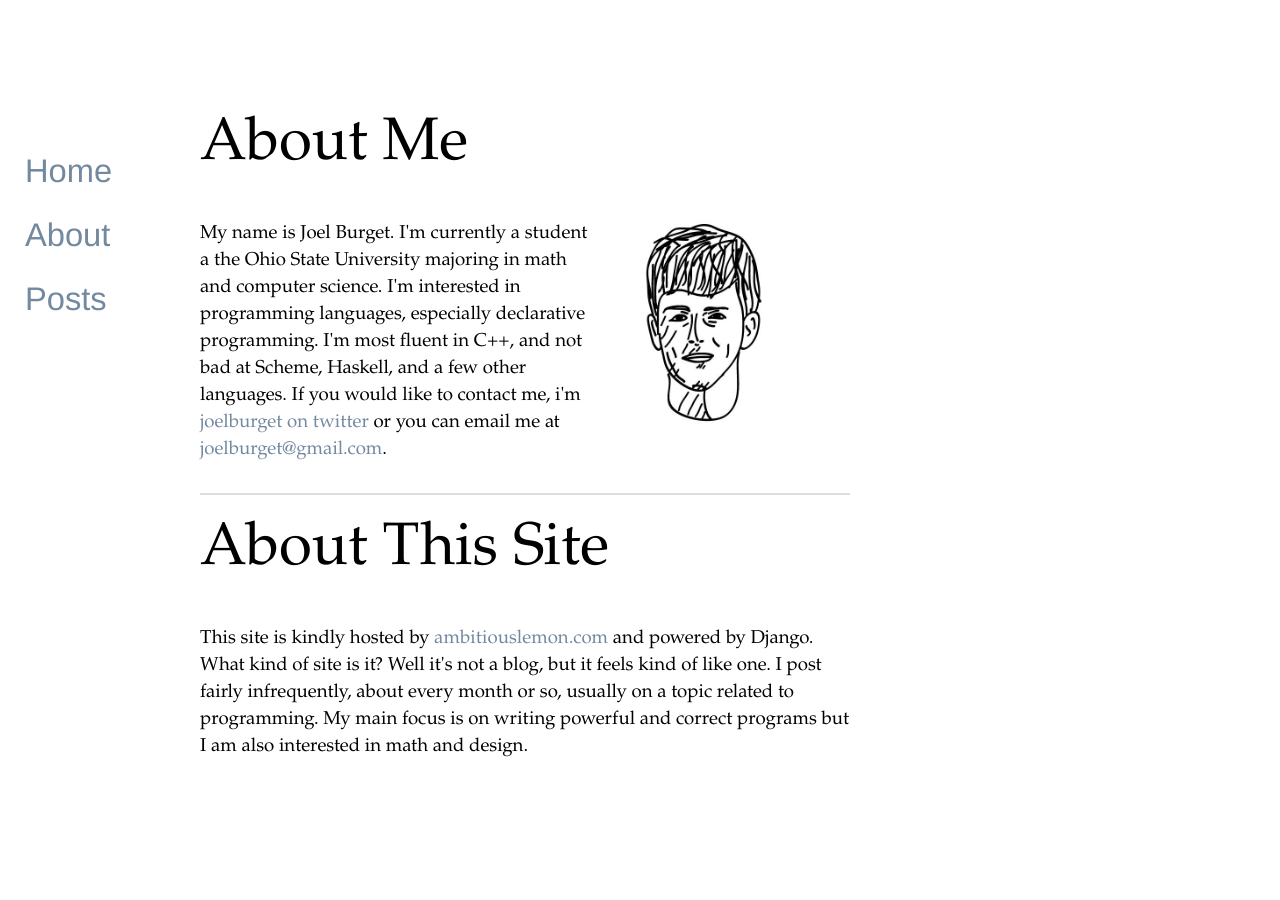
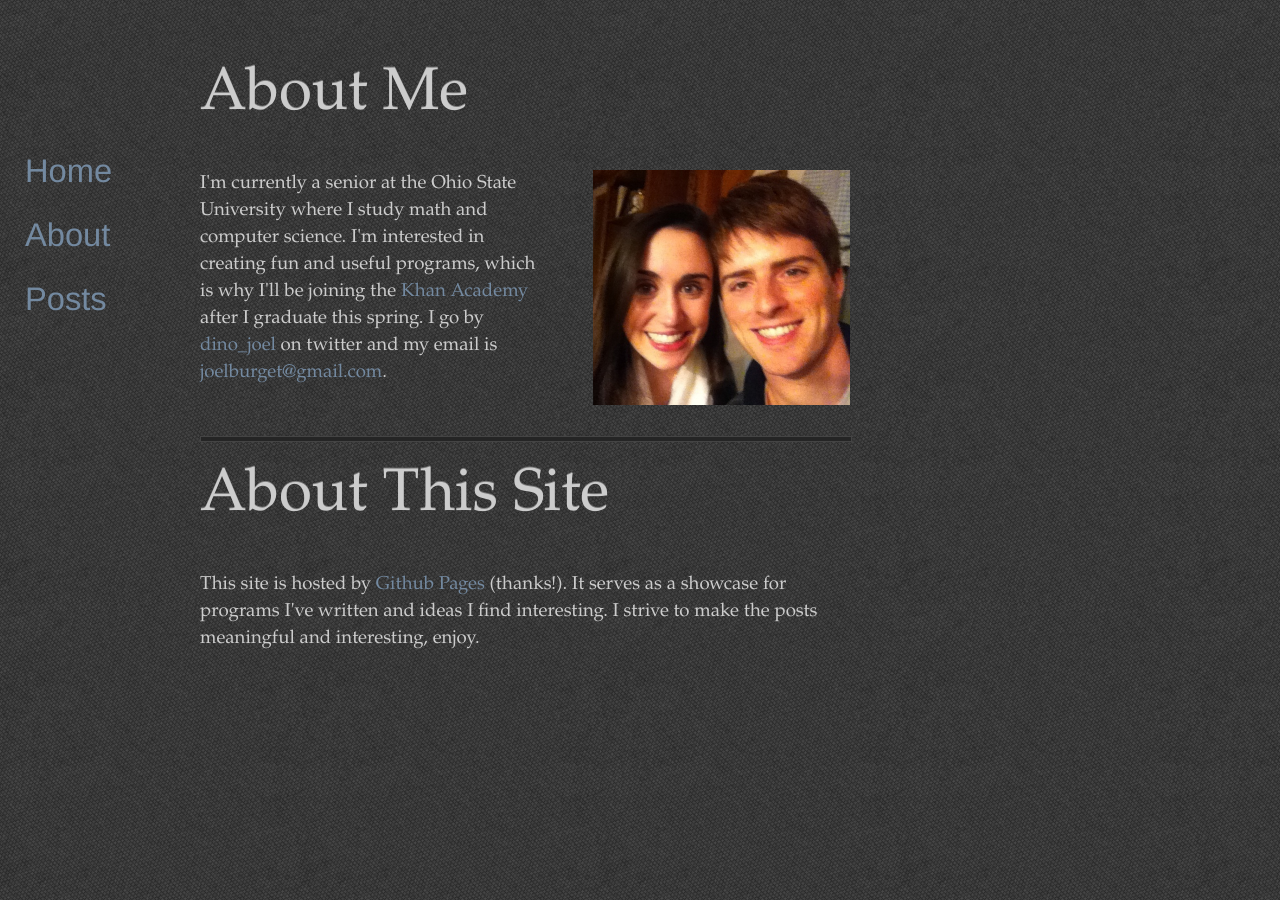
Before and after one commit to joelburget/website, a Jekyll site: the page built from _posts/2011-2-26-about.html, in a window 1280 px wide. Built offline with Jekyll 4.4.1, drawn with Linux system fonts in a browser that asks for light colours; nearby versions of some CDN libraries.

Commit message:
Major changes to many posts

```diff
--- a/_posts/2011-2-26-about.html
+++ b/_posts/2011-2-26-about.html
@@ -4,31 +4,29 @@ title: About
 header: |
   <link rel='stylesheet' type='text/css' href='/media/css/about.css'>
 script: |
-  <script type="text/javascript" src="http://ajax.googleapis.com/ajax/libs/jquery/1.5.2/jquery.min.js"></script>
+  <script type="text/javascript" src="http://ajax.googleapis.com/ajax/libs/jquery/1.7.1/jquery.min.js"></script>
   <script>
   /*This is the most paranoid bit of code I've ever seen*/
     var a = "joel";
     var b = "et@gma";
     var c = "bur";
     var d = "il.com";
-    $('a.email').replaceWith("<a href=\"mailto:" + a + c + 'g' + b + d + "\">" + a + c + 'g' + b + d + "</a>");
+    $('a.email').replaceWith('<a href="mailto:' + a + c + 'g' + b + d + '">' + a + c + 'g' + b + d + '</a>');
   </script>
 ---
-<div id="wrapper">
-  <div id="aboutMe">
+<div id=wrapper>
+  <div id=topSection>
     <h2>About Me</h2>
-    <p>
-      My name is Joel Burget. I'm currently a student a the Ohio State University majoring in math and computer science. I'm interested in programming languages, especially declarative programming. I'm most fluent in C++, and not bad at Scheme, Haskell, and a few other languages. If you would like to contact me, i'm <a href="http://twitter.com/joelburget">joelburget on twitter</a> or you can email me at <a class="email">joelburget('at' goes here)gmail.com</a>.
-    </p>
+    <div id="aboutMe">
+      <p>I'm currently a senior at the Ohio State University where I study math and computer science. I'm interested in creating fun and useful programs, which is why I'll be joining the <a href="http://www.khanacademy.org">Khan Academy</a> after I graduate this spring. I go by <a href="http://twitter.com/dino_joel">dino_joel</a> on twitter and my email is <a class="email">joelburget('at' goes here)gmail.com</a>.</p>
+    </div>
+    <div id=pic><img src="/media/img/mecorin.jpg" width="257px" height="235px" alt="picture of me looking good"/></div>
   </div>
-  <div id="pic"><img src="/media/img/self.jpg" width="200px" height="275px" /></div>
 
   <hr />
-  <div id="aboutSite">
+  <div id=bottomSection>
     <h2>About This Site</h2>
-    <p>
-      This site is kindly hosted by <a href="http://ambitiouslemon.com">ambitiouslemon.com</a> and powered by Django. What kind of site is it? Well it's not a blog, but it feels kind of like one. I post fairly infrequently, about every month or so, usually on a topic related to programming. My main focus is on writing powerful and correct programs but I am also interested in math and design.
-    </p>
+    <p>This site is hosted by <a href="http://pages.github.com/">Github Pages</a> (thanks!). It serves as a showcase for programs I've written and ideas I find interesting. I strive to make the posts meaningful and interesting, enjoy.</p>
   </div>
 <div style="height: 100px; clear: none;"></div>
 </div>
--- a/_posts/2011-2-26-posts.html
+++ b/_posts/2011-2-26-posts.html
@@ -2,7 +2,7 @@
 layout: base
 title: Posts
 script: |
-  <script type="text/javascript" src="http://ajax.googleapis.com/ajax/libs/jquery/1.5.2/jquery.min.js"></script>
+  <script type="text/javascript" src="http://ajax.googleapis.com/ajax/libs/jquery/1.7.1/jquery.min.js"></script>
   <script type="text/javascript" src="/media/js/isotope/jquery.isotope.min.js"></script>
   <script type="text/javascript">
     $('#container').isotope({
--- a/_posts/2012-1-3-video-progress-indicators.html
+++ b/_posts/2012-1-3-video-progress-indicators.html
@@ -1,7 +1,6 @@
 ---
 layout: post
 title: Video Progress Indicators
-category: posts
 header: |
   <link rel="stylesheet" type="text/css" href="/media/css/video-progress-indicators.css" />
 ---
--- a/media/css/about.css
+++ b/media/css/about.css
@@ -2,30 +2,30 @@ h2 {
   font-family: Baskerville, Garamond, 'Hoefler Text', 'Times New Roman', Times, serif;
   font-size: 60px;
   line-height: 1.5em;
+  text-shadow: 0 -1px 0 #777;
 }
 
 hr {
-  color: #ddd;
-  background: #ddd;
+  background-color: #252525;
+  color: #252525;
   float: left;
-  height: 0.1em;
+  height: 4px;
   clear: both;
-  border: none;
+  border: 1px solid #444;
   width: 650px;
 }
 
 #aboutMe {
-  width: 400px;
+  width: 350px;
+  margin: 0 43px 40px 0;
   float: left;
 }
 
-#aboutSite {
+#bottomSection {
   width: 650px;
 }
 
 #pic {
-  width: 250px;
-  padding-top: 150px;
   float: left;
 }
 
@@ -37,3 +37,7 @@ a {
   color:#7389A0;
   text-decoration:none;
 }
+body {
+  background: url(/media/img/irongrip.png) repeat;
+  color: #ccc;
+}
--- a/media/css/base.css
+++ b/media/css/base.css
@@ -148,3 +148,13 @@ a {
 .block:last-child {
   margin-bottom: 50px;
 }
+.clear:before, .clear:after {
+  content: "",
+  display: table;
+}
+.clear:after {
+  clear: both;
+}
+.clear {
+  zoom: 1;
+}
```
Also changed, not shown: other parts of _posts/2011-2-26-posts.html (+1 -0 lines), media/css/khan-summer.css (added, +48 -0 lines), media/img/black_linen_v2.png (added), media/img/irongrip.png (added), media/img/mecorin.jpg (added), 2 other files.
